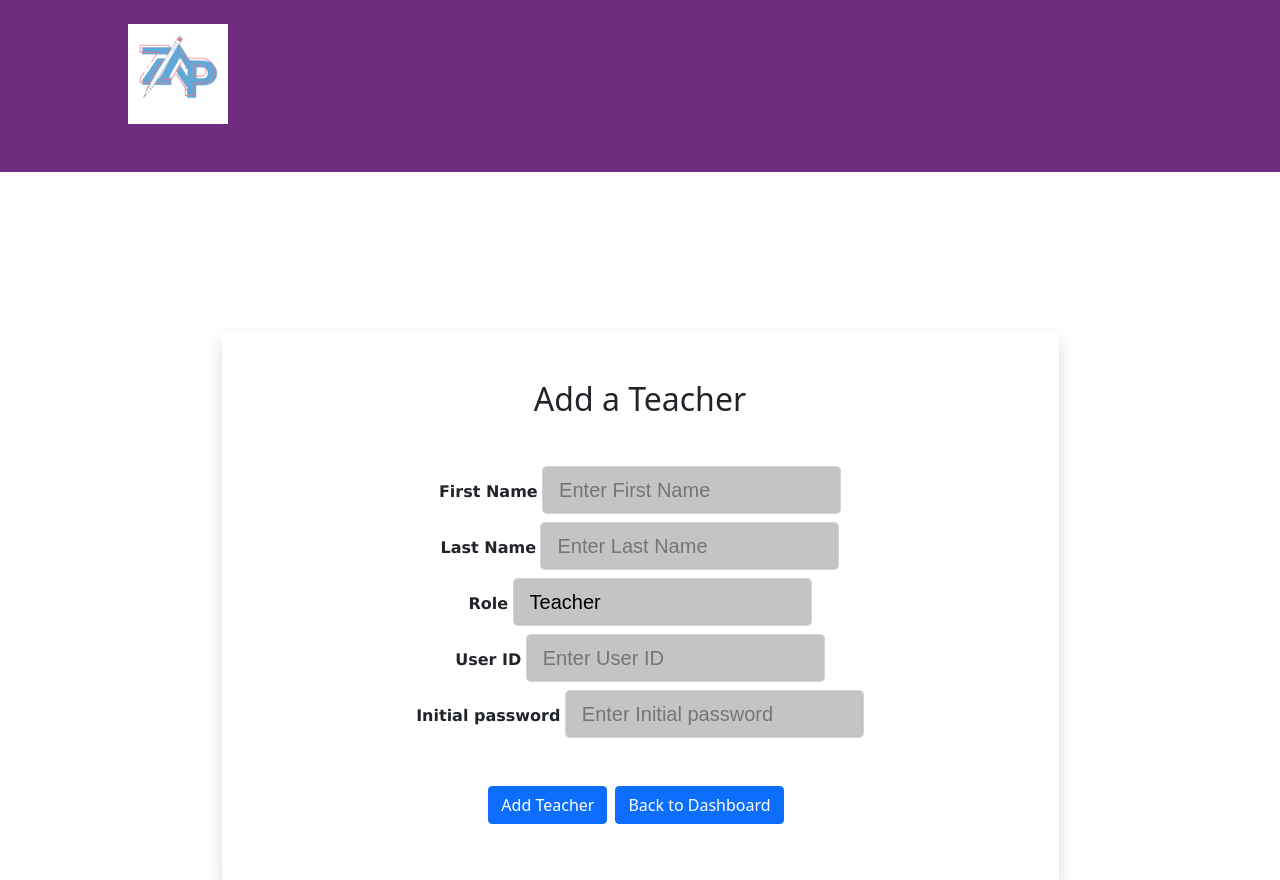
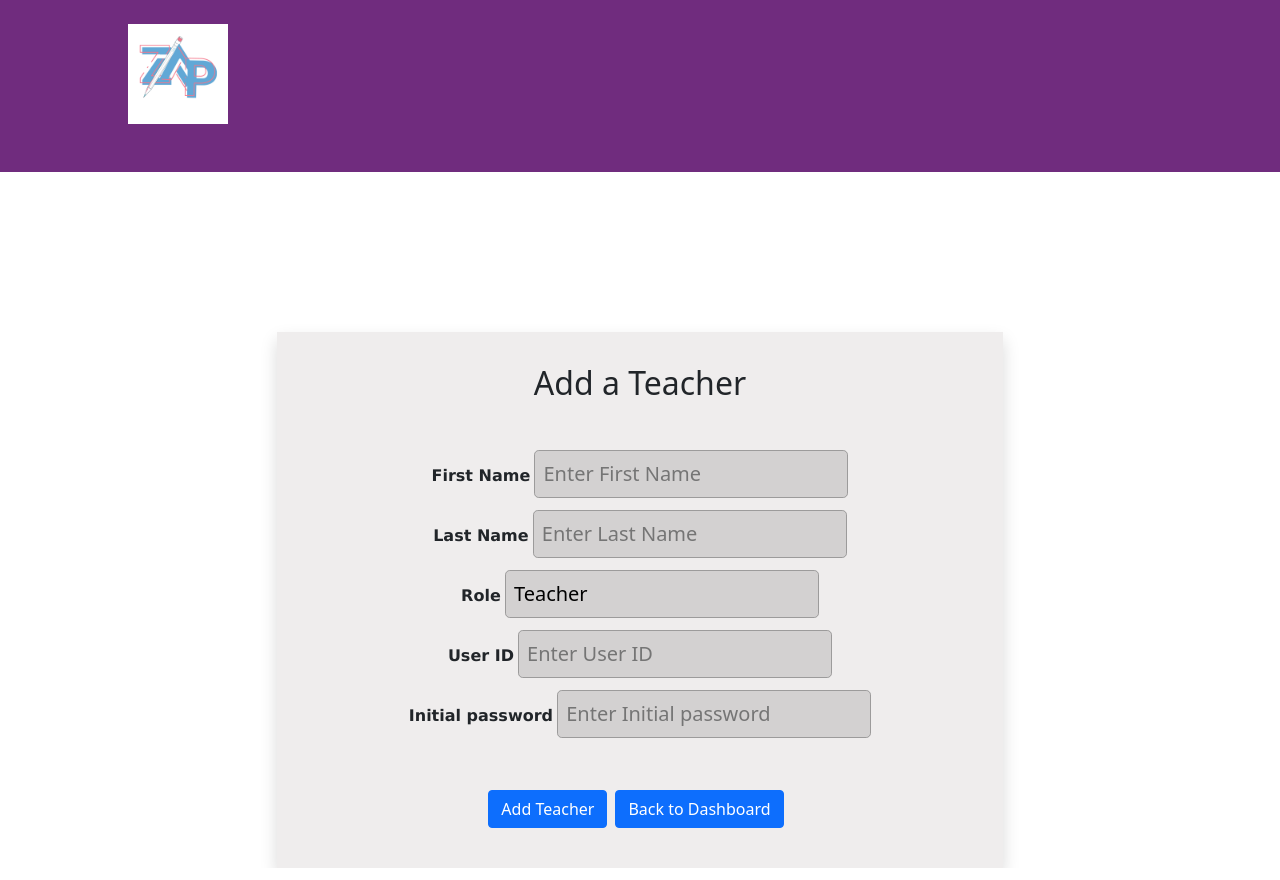
Before and after one commit to hafsahjilanee/ZAP, a React (Create React App) app in the folder client/: page /adminDashboard/addTeacher in a window 1280 px wide. Built offline with nearby package versions, Linux system fonts and the light colour scheme.

Commit message:
admin dashboard layout changes

```diff
--- a/client/src/components/AddTeacher.css
+++ b/client/src/components/AddTeacher.css
@@ -1,22 +1,30 @@
-.mb-3{
-font-family:Arial, Helvetica, sans-serif;
 
+.container23{
+    font-family:Arial, Helvetica, sans-serif;
     text-align:center;
-
+    padding-top: 1.5rem !important;
+    padding-bottom: 1.5rem !important;
 }
-
 .label{
     font-family:'Lucida Sans', 'Lucida Sans Regular', 'Lucida Grande', 'Lucida Sans Unicode', Geneva, Verdana, sans-serif;
     text-align:inherit;
     font-weight: bolder;
 }
 .form-control-lg1{
-    margin-bottom: 0.5rem !important;
+    margin-bottom: 0.75rem !important;
     min-height: calc(1.5em + (1rem + 2px));
-    padding: 0.5rem 1rem;
-    background-color: #c4c4c4;
-    border: 1px solid #ced4da;
+    padding: 0.5rem;
+    background-color: #d3d1d1;
+    border: 1px solid #9c9b9b;
     font-size: 1.25rem;
     border-radius: 0.3rem;
-
 }
+.container22{
+    width: 65%;
+    margin-right: auto !important;
+    margin-left: auto !important;
+    padding: 2rem !important;
+    box-shadow: 0 0.5rem 1rem rgba(0, 0, 0, 0.15) !important;
+    background-color: #efededf9;
+    border: #717171;
+}
--- a/client/src/components/AddTeacher.js
+++ b/client/src/components/AddTeacher.js
@@ -31,7 +31,7 @@ const AddTeacher = () => {
   };
   return (
     <div className="container">
-      <div className="w-75 mx-auto shadow p-5">
+      <div className="container22 ">
         <h2 className="text-center mb-4">Add a Teacher</h2>
         <form onSubmit={(e) => onSubmit(e)}>
           <div className="mb-3 py-4">
--- a/client/src/components/AdminDashboard.css
+++ b/client/src/components/AdminDashboard.css
@@ -62,7 +62,7 @@
   }
 
   .gallery:hover .image1{
-    opacity: 0.15;
+    opacity: 0.5;
   }
 
   .gallery:hover .middle{
--- a/client/src/components/TeacherPage.css
+++ b/client/src/components/TeacherPage.css
@@ -1,6 +1,18 @@
 
 .img {
-    margin-left: 5px
-
+    margin-left: 5px;
+    }
+.container-list{
+     padding-top: 20px;
+    height: auto;
 
 }
+.container-main{
+
+    margin-left:20%;
+    margin-right:20%;
+    vertical-align: top;
+   }
+   .table{
+       background: #f3EDED;
+   }
--- a/client/src/components/TeacherPage.js
+++ b/client/src/components/TeacherPage.js
@@ -74,10 +74,10 @@ const TeacherPage = () => {
         console.log(e)
     }*/
   return (
-    <div className="container">
+    <div className="container-main">
       {" "}
       <br></br>
-      <div className="py-4">
+      <div className="container-list">
         <h1>
           {" "}
           Teachers
```
